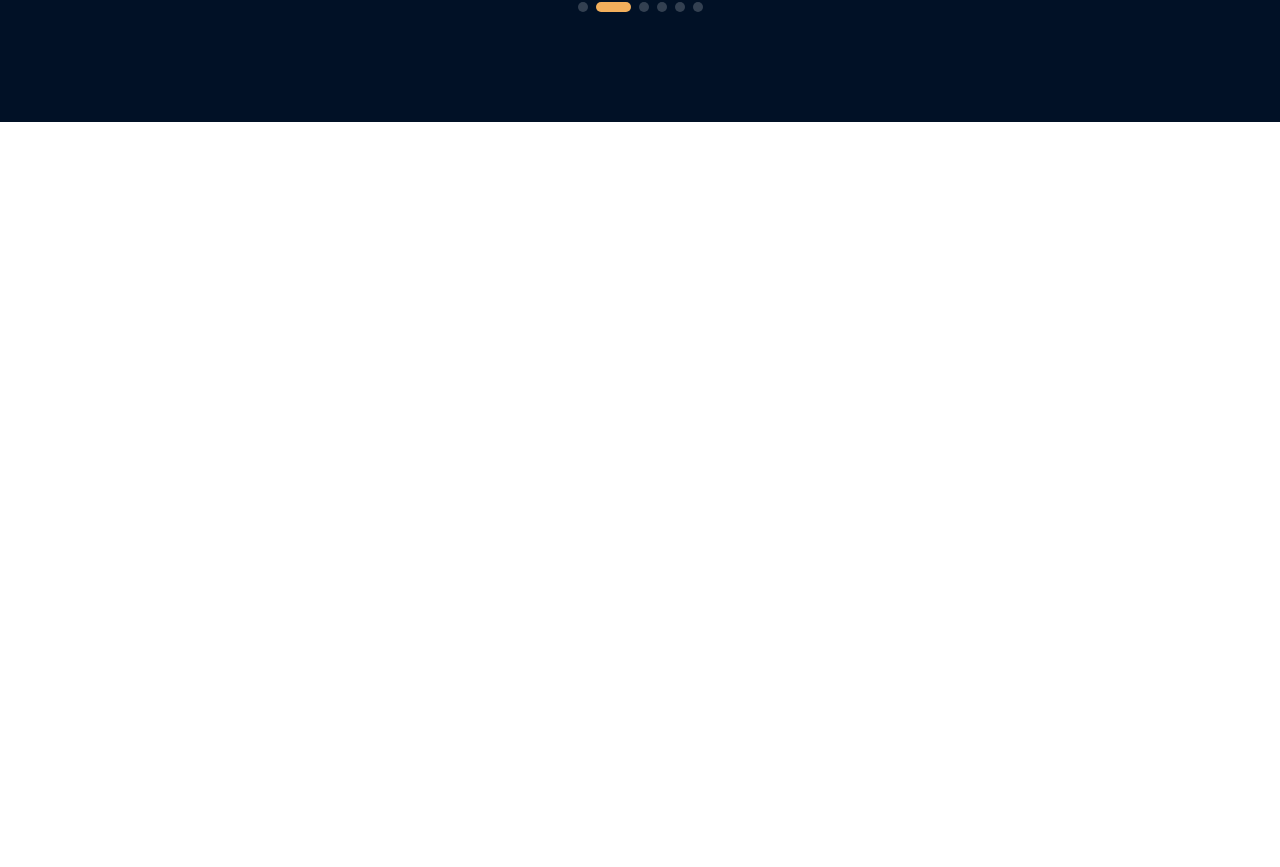
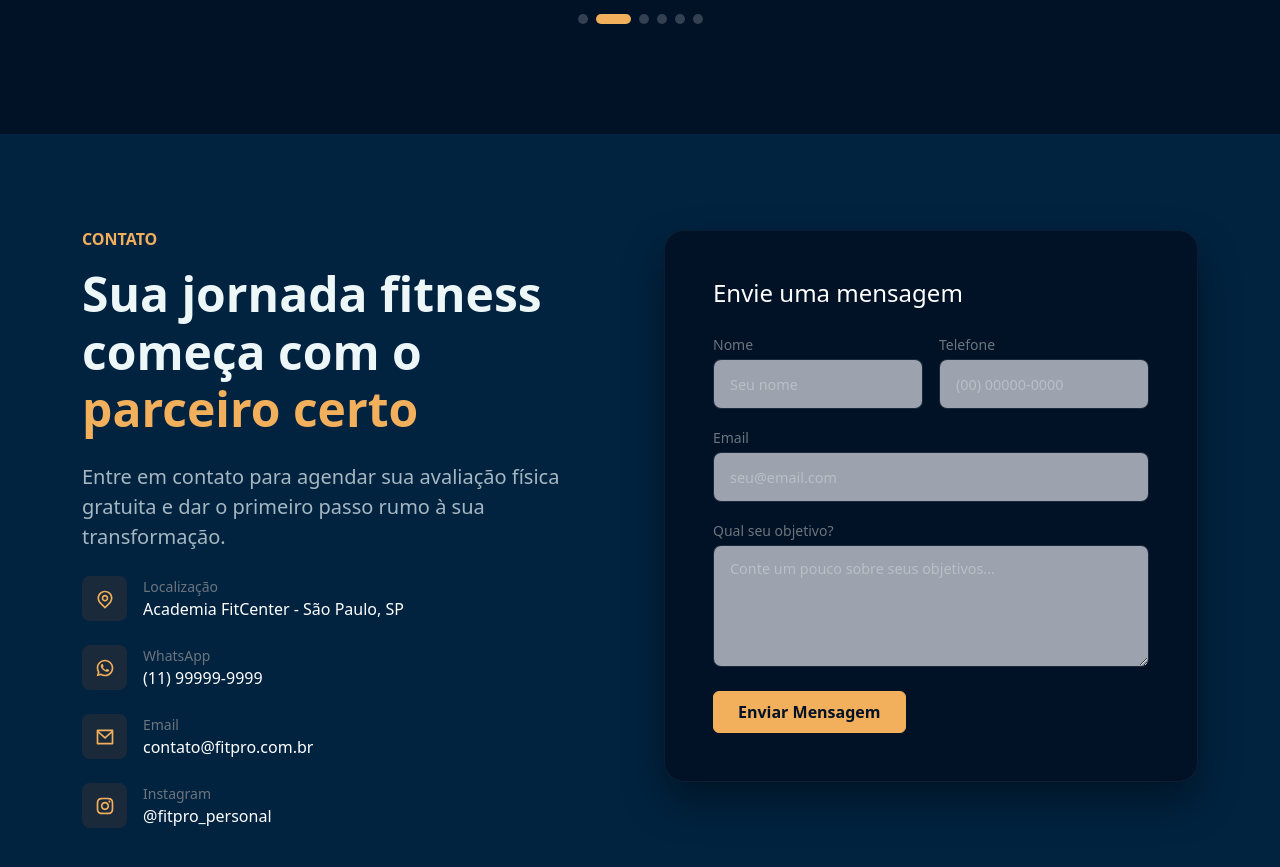
Before and after one commit to AbnerESCorreia/poseidon-consultoria, a React (Create React App) app: page / in a window 1280 px wide. Shown: the part 3091-3958 px from the top of the page. Before the commit the page ends 3213 px from the top, so only its background shows below. Built offline with nearby package versions, Linux system fonts and the light colour scheme.

Commit message:
Adicionando sessão contato

```diff
--- a/src/App.js
+++ b/src/App.js
@@ -4,6 +4,7 @@ import About from "./components/about";
 import Services from "./components/services";
 import "./styles/main.scss";
 import Testimonials from "./components/testimonials";
+import Contact from "./components/contact";
 
 function App() {
   return (
@@ -22,6 +23,9 @@ function App() {
         <div id="testimonials">
           <Testimonials />
         </div>
+        <div id="contact">
+          <Contact />
+        </div>
       </main>
     </div>
   );
--- /dev/null
+++ b/src/components/contact.jsx
@@ -0,0 +1,133 @@
+import { Container, Row, Card, Form, Col } from "react-bootstrap";
+
+import {
+  RiInstagramLine,
+  RiMailLine,
+  RiMapPinLine,
+  RiWhatsappLine,
+} from "react-icons/ri";
+
+import ButtonPoseidon from "./ui/ButtonPoseidon";
+
+const Contact = () => {
+  return (
+    <section className="contact py-5" id="contato">
+      <Container className="container py-5">
+        <Row className="row g-5">
+          <Col className="col-lg-6 text-start">
+            <h6 className="contact__badge fw-bold text-uppercase mb-3">
+              Contato
+            </h6>
+            <h2 className="contact__title display-5 fw-bold mb-4">
+              Sua jornada fitness começa com o <span>parceiro certo</span>
+            </h2>
+            <p className="contact__text lead mb-4">
+              Entre em contato para agendar sua avaliação física gratuita e dar
+              o primeiro passo rumo à sua transformação.
+            </p>
+
+            <div className="contact-info-list">
+              <div className="d-flex align-items-center mb-4">
+                <div className="icon-box me-3">
+                  <RiMapPinLine size={20} />
+                </div>
+                <div>
+                  <small className="text-secondary d-block">Localização</small>
+                  <span className="text-white fw-medium">
+                    Academia FitCenter - São Paulo, SP
+                  </span>
+                </div>
+              </div>
+
+              <div className="d-flex align-items-center mb-4">
+                <div className="icon-box me-3">
+                  <RiWhatsappLine size={20} />
+                </div>
+                <div>
+                  <small className="text-secondary d-block">WhatsApp</small>
+                  <span className="text-white fw-medium">(11) 99999-9999</span>
+                </div>
+              </div>
+
+              <div className="d-flex align-items-center mb-4">
+                <div className="icon-box me-3">
+                  <RiMailLine size={20} />
+                </div>
+                <div>
+                  <small className="text-secondary d-block">Email</small>
+                  <span className="text-white fw-medium">
+                    contato@fitpro.com.br
+                  </span>
+                </div>
+              </div>
+
+              <div className="d-flex align-items-center">
+                <div className="icon-box me-3">
+                  <RiInstagramLine size={20} />
+                </div>
+                <div>
+                  <small className="text-secondary d-block">Instagram</small>
+                  <span className="text-white fw-medium">@fitpro_personal</span>
+                </div>
+              </div>
+            </div>
+          </Col>
+
+          {/* Lado Direito: Formulário */}
+          <div className="col-lg-6">
+            <Card className="contact-card p-4 p-md-5">
+              <h4 className="text-white mb-4">Envie uma mensagem</h4>
+              <Form>
+                <Row className="g-3">
+                  <Col className="col-md-6 text-start">
+                    <label className="text-secondary small mb-1">Nome</label>
+                    <input
+                      type="text"
+                      className="form-control custom-input"
+                      placeholder="Seu nome"
+                    />
+                  </Col>
+                  <Col className="col-md-6 text-start">
+                    <label className="text-secondary small mb-1">
+                      Telefone
+                    </label>
+                    <input
+                      type="text"
+                      className="form-control custom-input"
+                      placeholder="(00) 00000-0000"
+                    />
+                  </Col>
+                  <Col className="col-12 text-start mt-3">
+                    <label className="text-secondary small mb-1">Email</label>
+                    <input
+                      type="email"
+                      className="form-control custom-input"
+                      placeholder="seu@email.com"
+                    />
+                  </Col>
+                  <Col className="col-12 text-start mt-3">
+                    <label className="text-secondary small mb-1">
+                      Qual seu objetivo?
+                    </label>
+                    <textarea
+                      className="form-control custom-input"
+                      rows="4"
+                      placeholder="Conte um pouco sobre seus objetivos..."
+                    ></textarea>
+                  </Col>
+                  <Col className="col-12 mt-4">
+                    <ButtonPoseidon type="primary">
+                      Enviar Mensagem
+                    </ButtonPoseidon>
+                  </Col>
+                </Row>
+              </Form>
+            </Card>
+          </div>
+        </Row>
+      </Container>
+    </section>
+  );
+};
+
+export default Contact;
--- a/src/components/header.jsx
+++ b/src/components/header.jsx
@@ -17,7 +17,7 @@ const Header = () => {
             <Nav.Link href="#sobre">Sobre</Nav.Link>
             <Nav.Link href="#servicos">Serviços</Nav.Link>
             <Nav.Link href="#testimonials">Testimonials</Nav.Link>
-            <Nav.Link href="#contato">Contato</Nav.Link>
+            <Nav.Link href="#contact">Contato</Nav.Link>
           </Nav>
           <ButtonPoseidon variant="secondary">Área do Aluno</ButtonPoseidon>
         </Navbar.Collapse>
--- a/src/components/testimonials.jsx
+++ b/src/components/testimonials.jsx
@@ -55,7 +55,7 @@ const Testimonials = () => {
         <h2 className="display-5 fw-bold text-white">
           O que meus alunos dizem
         </h2>
-        <p className="mt-3 fs-5 text-white mb-1">
+        <p className="testimonials__text lead mb-4">
           Treinos personalizados, acompanhamento nutricional e resultados reais.
           Alcance seus objetivos com orientação profissional.
         </p>
--- a/src/styles/_about.scss
+++ b/src/styles/_about.scss
@@ -29,8 +29,7 @@
     transition: $transition;
 
     &:hover {
-      border: 0.2px solid #fafafa;
-      background-color: #03658c;
+      border-color: $poseidon-yellow;
       transform: translateY(-5px);
 
       .about__icon {
--- /dev/null
+++ b/src/styles/_contact.scss
@@ -0,0 +1,71 @@
+@use "variables" as *;
+
+.contact {
+  background-color: #012340;
+
+  &__badge {
+    color: $poseidon-yellow;
+  }
+
+  &__text {
+    color: rgba($poseidon-white, 0.7);
+  }
+
+  &__title {
+    color: $poseidon-white;
+    span {
+      color: $poseidon-yellow;
+    }
+  }
+
+  .icon-box {
+    width: 45px;
+    height: 45px;
+    background: rgba(255, 107, 0, 0.1);
+    border-radius: 8px;
+    display: flex;
+    align-items: center;
+    justify-content: center;
+    color: $poseidon-yellow;
+  }
+
+  .contact-card {
+    background-color: $poseidon-blue;
+    border: 1px solid rgba(255, 255, 255, 0.05);
+    border-radius: 20px;
+    box-shadow: 0 20px 40px rgba(0, 0, 0, 0.4);
+  }
+
+  .custom-input {
+    background-color: $gray-400;
+    border: 1px solid rgba(255, 255, 255, 0.1);
+    color: white;
+    padding: 0.75rem 1rem;
+    border-radius: 8px;
+
+    &:focus {
+      background-color: #0c0c0c;
+      border-color: #ff6b00;
+      color: white;
+      box-shadow: none;
+    }
+
+    &::placeholder {
+      color: rgba(255, 255, 255, 0.3);
+      font-size: 0.9rem;
+    }
+  }
+
+  .btn-orange {
+    background-color: #ff6b00;
+    border: none;
+    color: white;
+    transition: all 0.3s ease;
+
+    &:hover {
+      background-color: #e66000;
+      transform: translateY(-2px);
+      box-shadow: 0 10px 20px rgba(255, 107, 0, 0.2);
+    }
+  }
+}
--- a/src/styles/_testimonials.scss
+++ b/src/styles/_testimonials.scss
@@ -4,6 +4,10 @@
   background-color: $poseidon-blue;
   padding: 0px 0;
   position: relative;
+
+  &__text {
+    color: rgba($poseidon-white, 0.7);
+  }
 
   h2 {
     color: #ffffff;
--- a/src/styles/main.scss
+++ b/src/styles/main.scss
@@ -6,3 +6,4 @@
 @use "about";
 @use "services";
 @use "testimonials";
+@use "contact";
```
